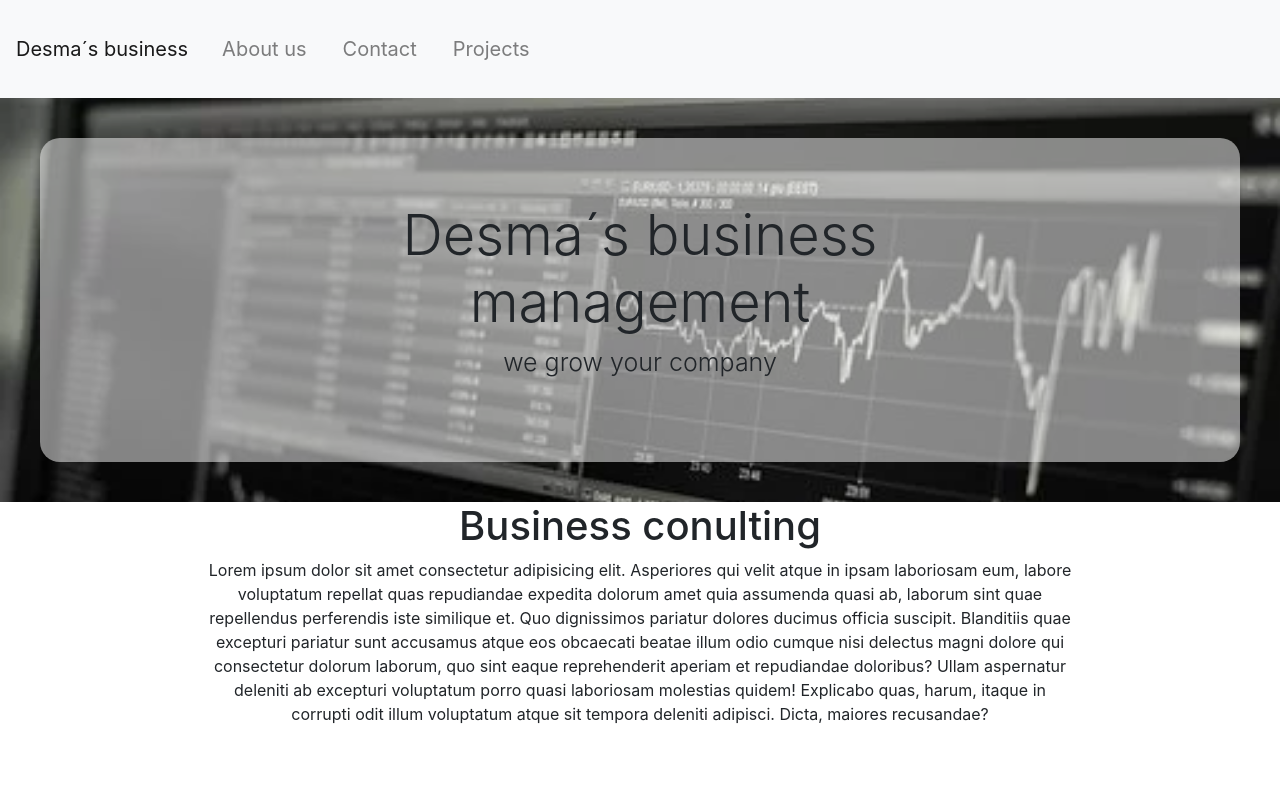
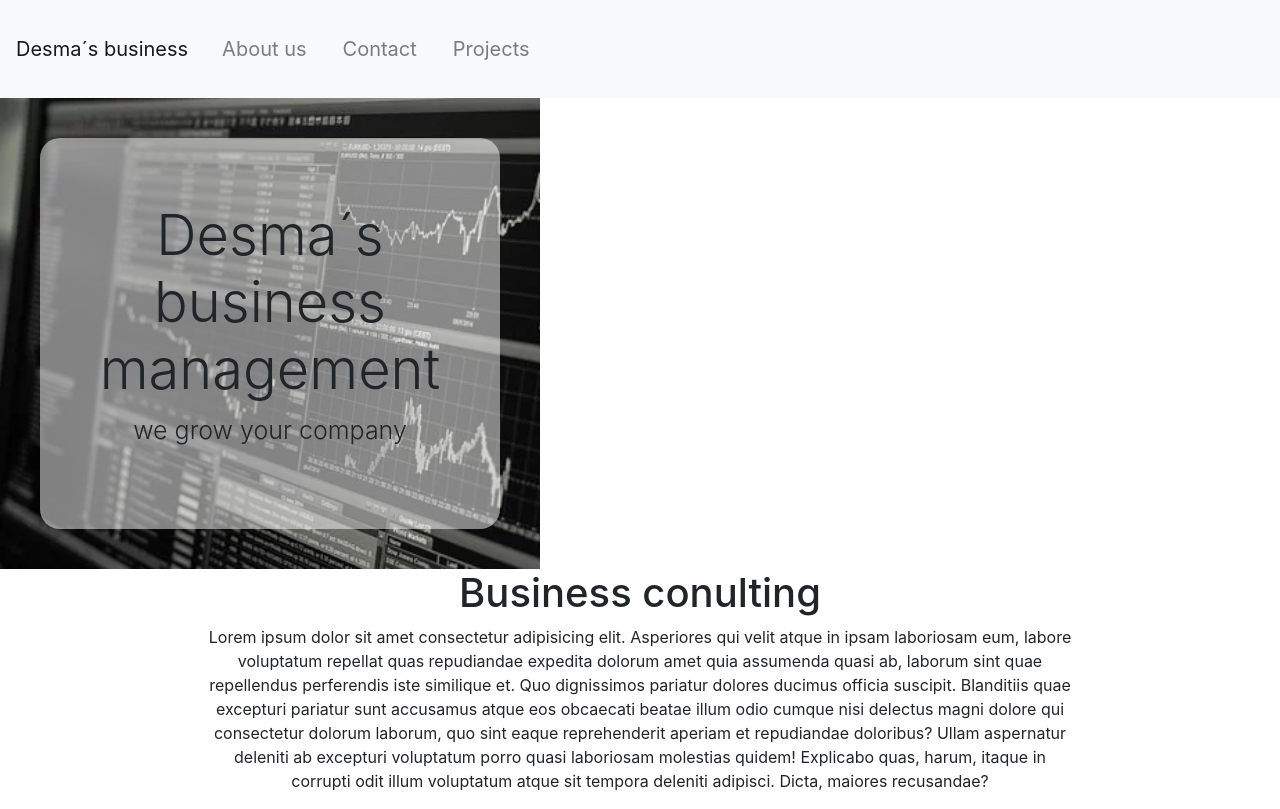
Before and after one commit to solecampa/Desmas-Web, a website: page index.html in a window 1280 px wide. Drawn offline with nearby package versions, Linux system fonts and the light colour scheme.

Commit message:
Update style2.css

```diff
--- a/style2.css
+++ b/style2.css
@@ -52,7 +52,12 @@
     }
     }
 @media screen and (min-width: 576px){
-.container {
+#promo {
     max-width: 540px;
 }
 }
+@media screen and (min-width: 576px){
+#promo .jumbotron {
+    max-width: 540px;
+}
+}
```
